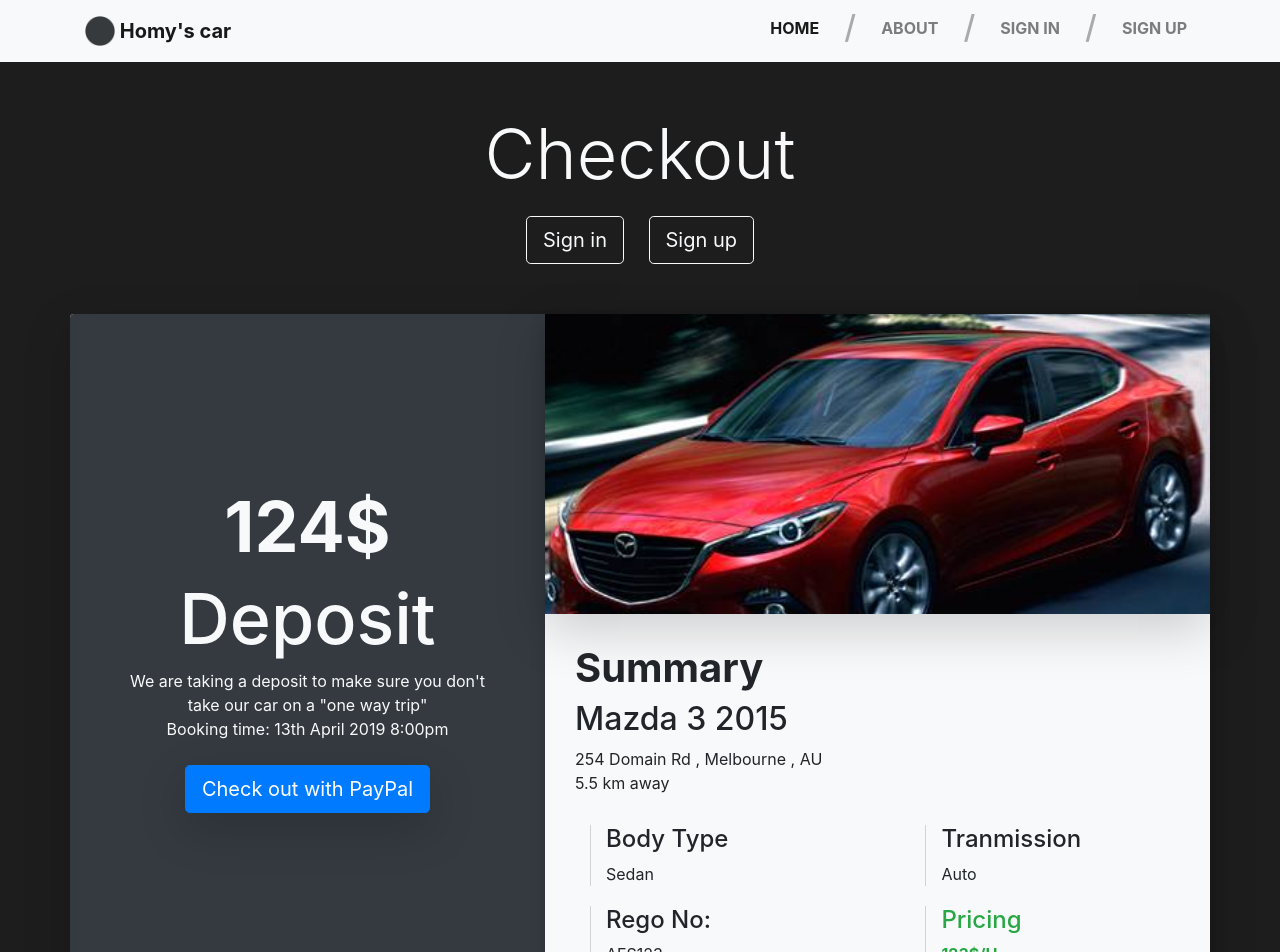
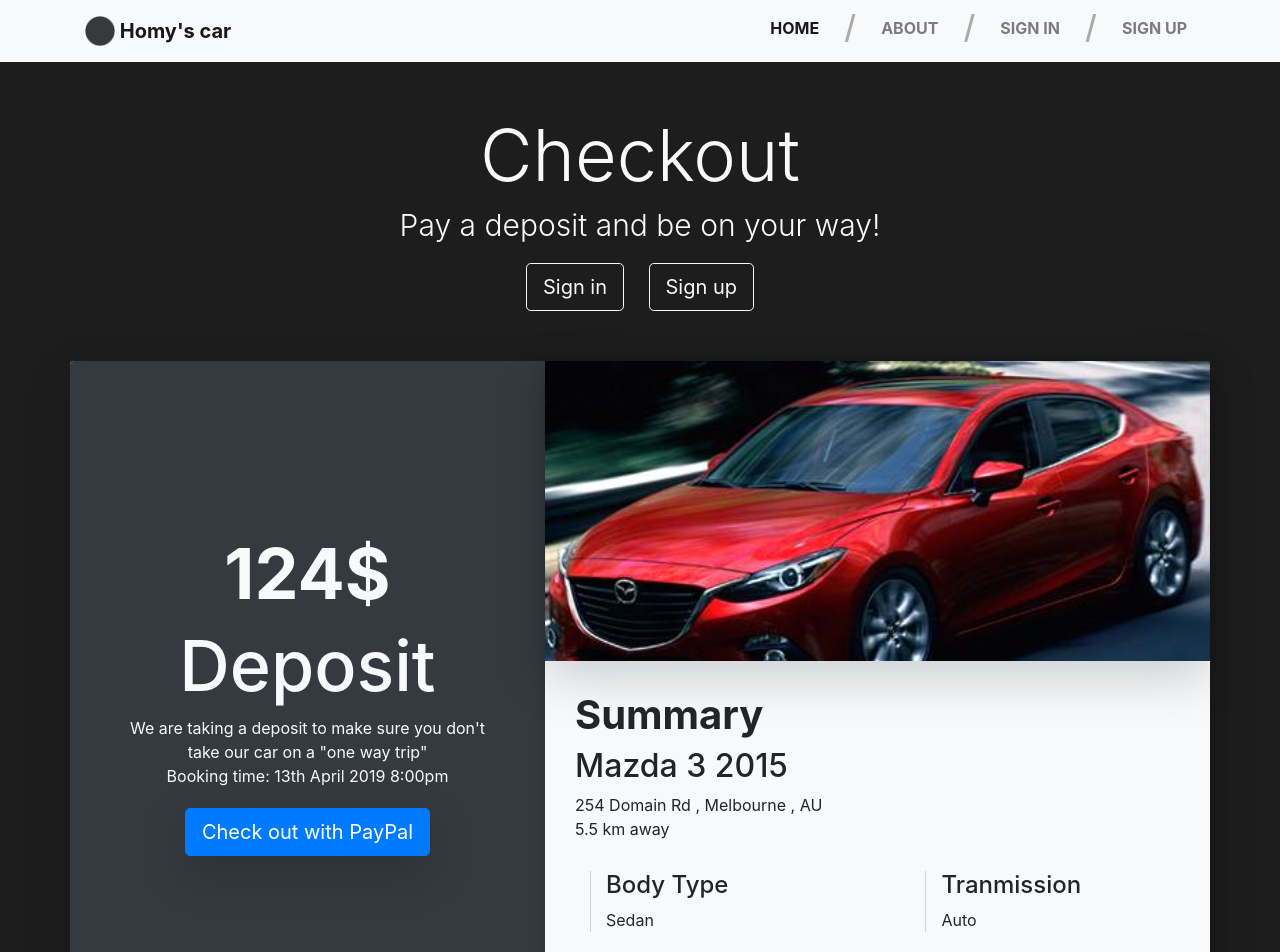
Before and after one commit to zane-keyan/ProgProject2019Sem2, a React (Create React App) app in the folder homys-car/: page /rent in a window 1280 px wide. Shown: the top 952 px of the page. Built offline with nearby package versions, Linux system fonts and the light colour scheme; what google-maps-react would draw is missing.

Commit message:
minor change to ui

```diff
--- a/homys-car/src/pages/rent.css
+++ b/homys-car/src/pages/rent.css
@@ -9,6 +9,12 @@
   margin-left: 10px;
   margin-right: 10px;
 }
+.checkout-btn {
+  margin-top: 20px;
+}
+.display-4 {
+  font-size: 30px;
+}
 .price-container {
   min-height: 430px;
   padding-top: 15%;
@@ -17,15 +23,11 @@
 
   margin-left: auto;
   margin-right: auto;
-  background-color: #343a40 !important;
-  /* background-color: #527a7a !important; */
 }
 .title-container {
   margin-top: 50px;
 }
-.checkout-label {
-  font-size: 70px;
-}
+
 .deposit-label {
   font-size: 70px;
 }
--- a/homys-car/src/pages/rent.jsx
+++ b/homys-car/src/pages/rent.jsx
@@ -18,8 +18,9 @@ class Rent extends Component {
     return (
       <React.Fragment className="text-center">
         <NavBar />
-        <div className="title-container text-center">
+        <div className="title-container text-center text-light">
           <h1 className="text-light display-3 checkout-label"> Checkout </h1>
+          <p className="display-4 ">Pay a deposit and be on your way!</p>
         </div>
 
         <div className="container login-container rounded text-center">
@@ -32,16 +33,14 @@ class Rent extends Component {
         </div>
         <div className="container checkout-container shadow-lg bg-white rounded">
           <div className="row">
-            <div className="price-container col-md-5 bg-light rounded-left text-center text-light">
+            <div className="price-container col-md-5 bg-dark rounded-left text-center text-light">
               <h1 className="deposit-amount">124$</h1>
               <h3 className="deposit-label ">Deposit</h3>
               We are taking a deposit to make sure you don't take our car on a
               "one way trip"
               <br />
               Booking time: 13th April 2019 8:00pm
-              <br />
-              <br />
-              <button className="btn btn-primary btn-lg shadow-lg">
+              <button className="btn btn-primary btn-lg shadow-lg checkout-btn">
                 {" "}
                 Check out with PayPal
               </button>
@@ -52,7 +51,7 @@ class Rent extends Component {
                 src="/images/ZDI713.jpg"
                 className="thumbnail-img shadow-lg"
               />
-              <div className=" container-fuild summary-container bg-light ">
+              <div className=" container-fuild summary-container bg-light rounded-right ">
                 <h1 className="font-weight-bold">Summary</h1>
                 <h2> Mazda 3 2015</h2>
                 <p>
```
